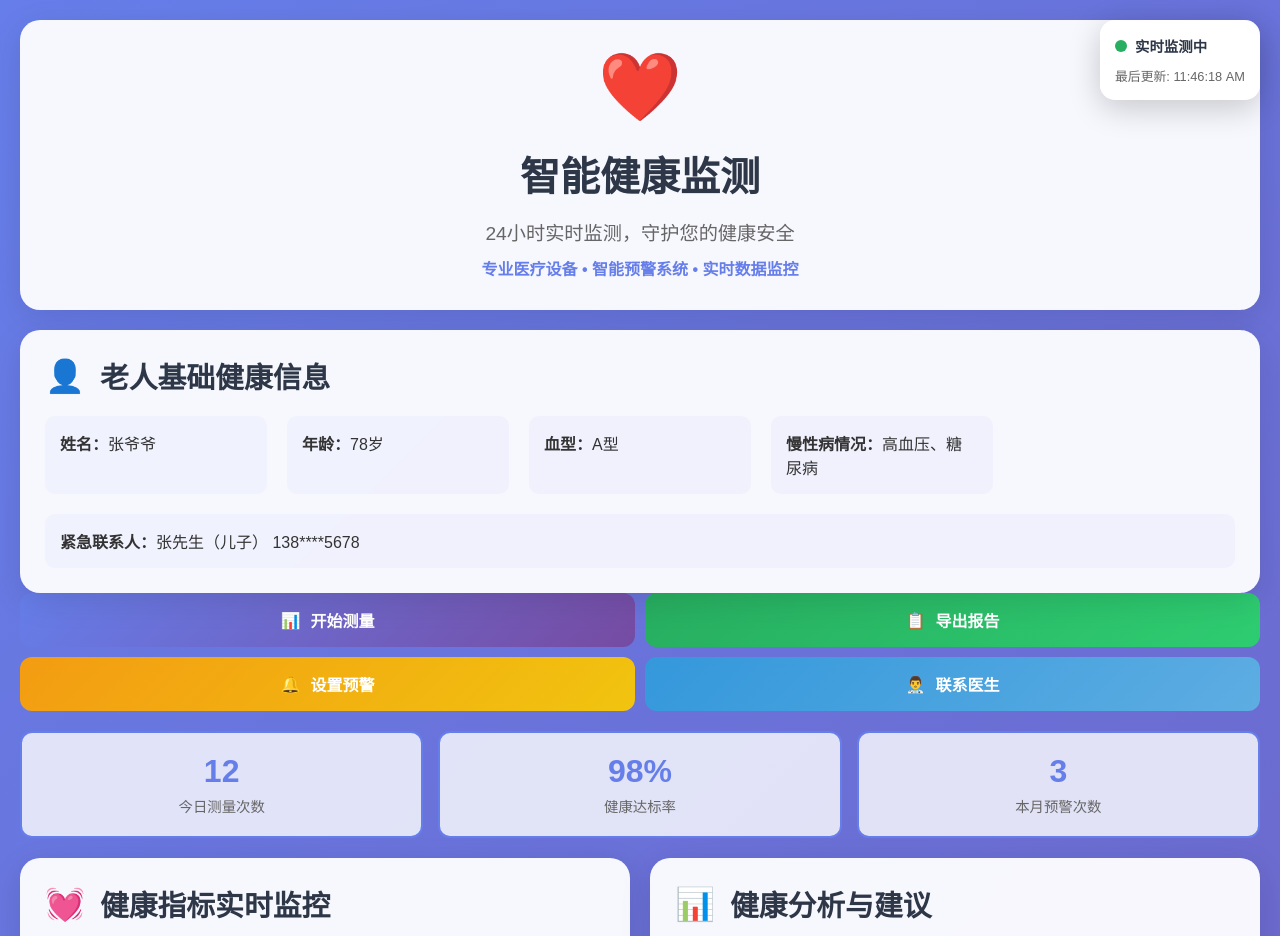
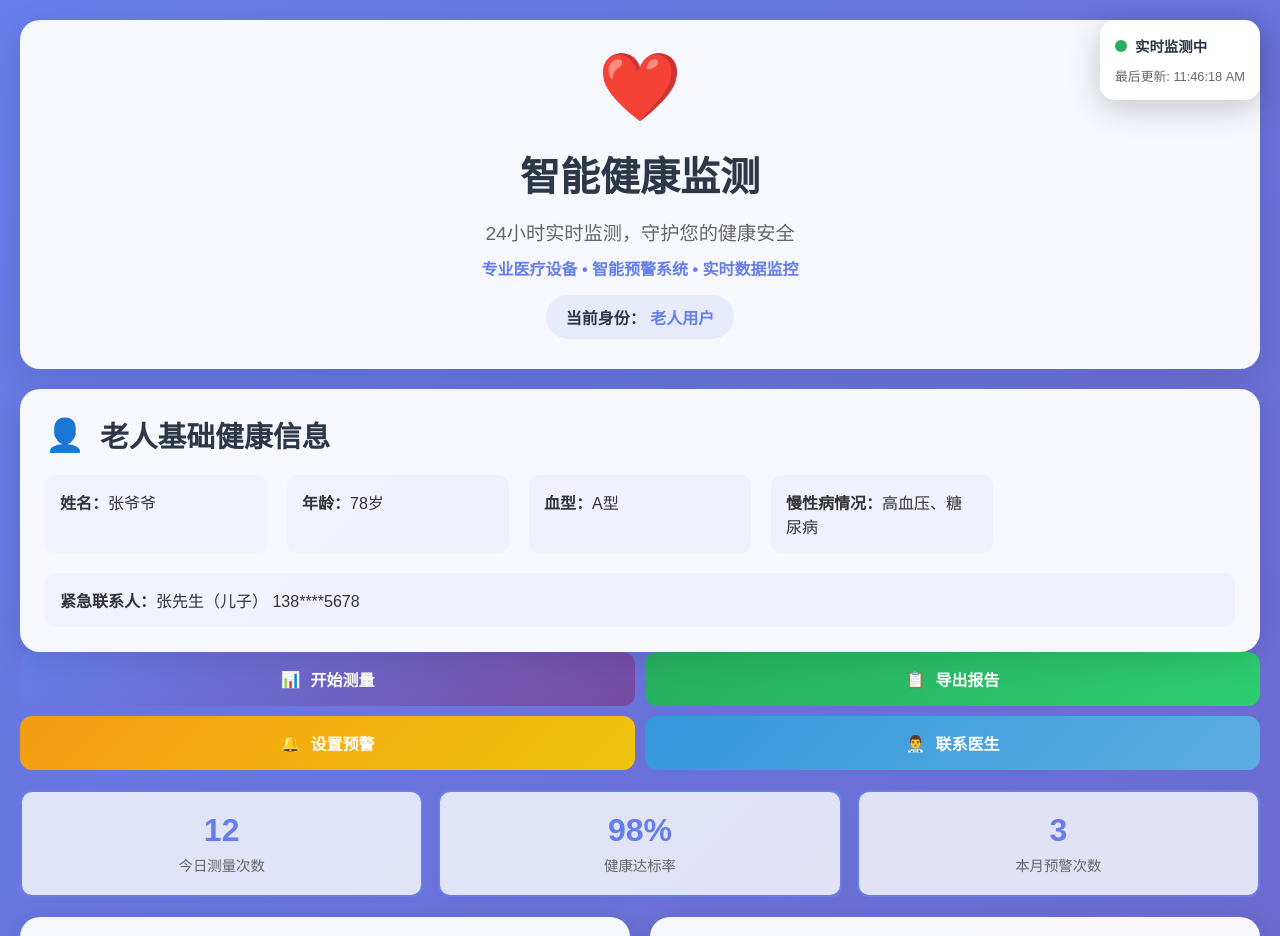
Before and after one commit to 3188628462-cmd/smart-elderly-platform, a plain HTML site: page 09-健康监测.html in a window 1280 px wide. Shown: the top 936 px of the page. Drawn offline with Linux system fonts and the light colour scheme.

Commit message:
Update 09-健康监测.html

```diff
--- a/09-健康监测.html
+++ b/09-健康监测.html
@@ -619,6 +619,10 @@
             <h1>智能健康监测</h1>
             <p>24小时实时监测，守护您的健康安全</p>
             <div class="header-subtitle">专业医疗设备 • 智能预警系统 • 实时数据监控</div>
+            <div style="background: rgba(102, 126, 234, 0.1); padding: 10px 20px; border-radius: 25px; display: inline-block; margin-top: 15px;">
+                <span style="color: #2d3748; font-weight: bold;">当前身份：</span>
+                <span style="color: #667eea; font-weight: bold;">老人用户</span>
+            </div>
         </div>
 
         <!-- 老人基础健康信息 -->
```
